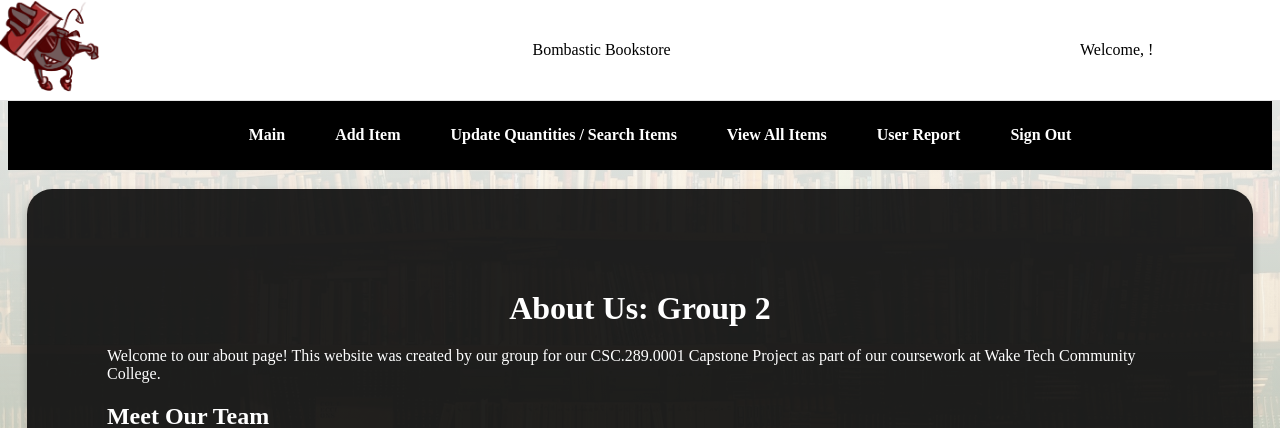
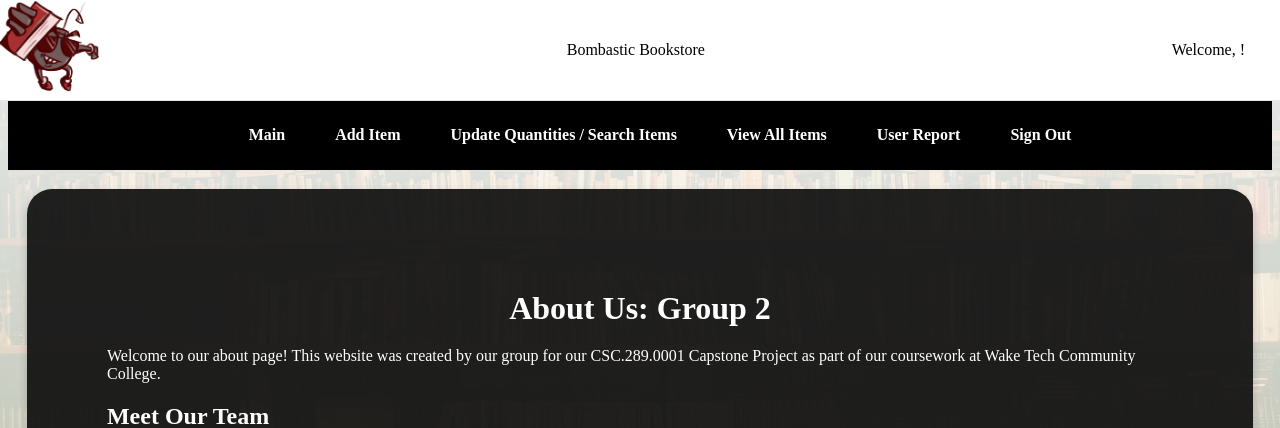
Before and after one commit to WakeTechBrandon/Bombastic-Bookstore, a Django app: page /about/ in a window 1280 px wide. Shown: the top 428 px of the page. Run offline with Django 4.2, Linux system fonts and the light colour scheme.

Commit message:
Header Polish

```diff
--- a/BombasticBookstore/bombasticbookstore/static/styles/general.css
+++ b/BombasticBookstore/bombasticbookstore/static/styles/general.css
@@ -2,6 +2,7 @@ main {
   margin-top: 1.5%;
   margin-left: 1.5%;
   margin-right: 1.5%;
+  margin-bottom: 100px;
   display: flex;
   color: white;
   padding: 10vh;
--- a/BombasticBookstore/bombasticbookstore/static/styles/header.css
+++ b/BombasticBookstore/bombasticbookstore/static/styles/header.css
@@ -46,19 +46,25 @@ header {
 
 .middle-section {
   flex: 1;
-  margin-left: 70px;
+  margin-left: 35px;
   margin-right: 35px;
-  max-width: 150px;
   display: flex;
+  text-align: center;
   align-items: center;
+  justify-content: center;
+  font-family: badaboom;
+  font-size: 2.0vh;
+
+  /* background-image: linear-gradient(180deg, white, red);
+  color: transparent;
+  background-clip: text; */ /* Possible gradient for text. */
 }
 
 
 .right-section {
-  width: 180px;
-  margin-right: 20px;
+  margin-right: 35px;
   display: flex;
   align-items: center;
-  justify-content: space-between;
+  justify-content: flex-end;
   flex-shrink: 0;
 }
--- a/BombasticBookstore/bombasticbookstore/templates/logo.html
+++ b/BombasticBookstore/bombasticbookstore/templates/logo.html
@@ -27,7 +27,7 @@
             <img class="bomb-logo" src='{% static "./bomb_no_text.png" %}' alt="Bombastic Bookstore Logo">
         </div>
         <div class="middle-section theme-dependent">
-            <p>Bombastic Bookstore</p>
+            <p style="display: inline">Bombastic Bookstore</p>
         </div>
         <div class="right-section theme-dependent">
             <p>Welcome, {{ user.username }}!</p>
```
